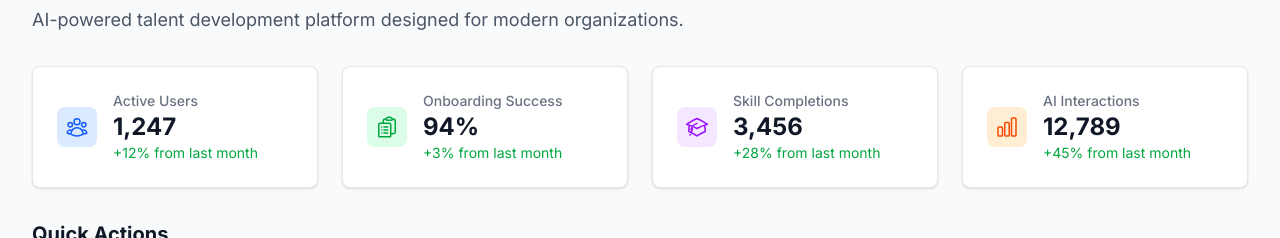
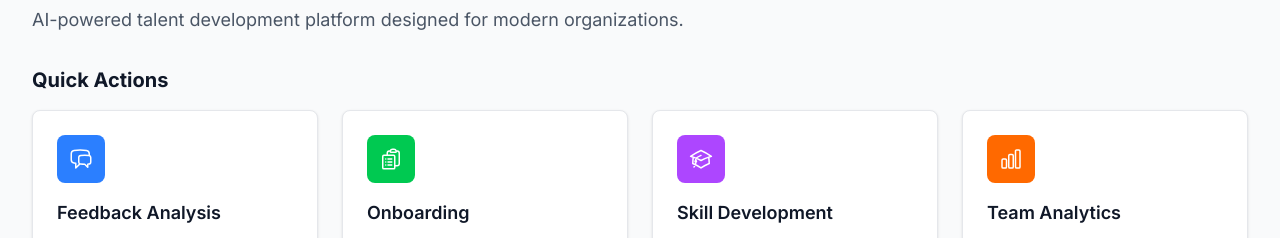
Before and after one commit to AI-Ascent/frontend, a Next.js app: page /dashboard in a window 1280 px wide. Shown: the part 135-373 px from the top of the page. Built offline with nearby package versions, Linux system fonts and the light colour scheme; no server answers; sample sign-in values are in the browser's storage.

Commit message:
removed deco
basically kind of irrelevant

```diff
--- a/src/app/dashboard/page.tsx
+++ b/src/app/dashboard/page.tsx
@@ -106,60 +106,6 @@ export default function DashboardPage() {
           </p>
         </div>
 
-        {/* Key Metrics */}
-        <div className="grid grid-cols-1 md:grid-cols-2 lg:grid-cols-4 gap-6 mb-8">
-          <div className="bg-white p-6 rounded-lg shadow-sm border border-gray-200">
-            <div className="flex items-center">
-              <div className="p-2 bg-blue-100 rounded-lg">
-                <UserGroupIcon className="h-6 w-6 text-blue-600" />
-              </div>
-              <div className="ml-4">
-                <p className="text-sm font-medium text-gray-500">Active Users</p>
-                <p className="text-2xl font-bold text-gray-900">1,247</p>
-                <p className="text-sm text-green-600">+12% from last month</p>
-              </div>
-            </div>
-          </div>
-
-          <div className="bg-white p-6 rounded-lg shadow-sm border border-gray-200">
-            <div className="flex items-center">
-              <div className="p-2 bg-green-100 rounded-lg">
-                <ClipboardDocumentListIcon className="h-6 w-6 text-green-600" />
-              </div>
-              <div className="ml-4">
-                <p className="text-sm font-medium text-gray-500">Onboarding Success</p>
-                <p className="text-2xl font-bold text-gray-900">94%</p>
-                <p className="text-sm text-green-600">+3% from last month</p>
-              </div>
-            </div>
-          </div>
-
-          <div className="bg-white p-6 rounded-lg shadow-sm border border-gray-200">
-            <div className="flex items-center">
-              <div className="p-2 bg-purple-100 rounded-lg">
-                <AcademicCapIcon className="h-6 w-6 text-purple-600" />
-              </div>
-              <div className="ml-4">
-                <p className="text-sm font-medium text-gray-500">Skill Completions</p>
-                <p className="text-2xl font-bold text-gray-900">3,456</p>
-                <p className="text-sm text-green-600">+28% from last month</p>
-              </div>
-            </div>
-          </div>
-
-          <div className="bg-white p-6 rounded-lg shadow-sm border border-gray-200">
-            <div className="flex items-center">
-              <div className="p-2 bg-orange-100 rounded-lg">
-                <ChartBarIcon className="h-6 w-6 text-orange-600" />
-              </div>
-              <div className="ml-4">
-                <p className="text-sm font-medium text-gray-500">AI Interactions</p>
-                <p className="text-2xl font-bold text-gray-900">12,789</p>
-                <p className="text-sm text-green-600">+45% from last month</p>
-              </div>
-            </div>
-          </div>
-        </div>
 
         {/* Quick Actions */}
         <div className="mb-8">
```
